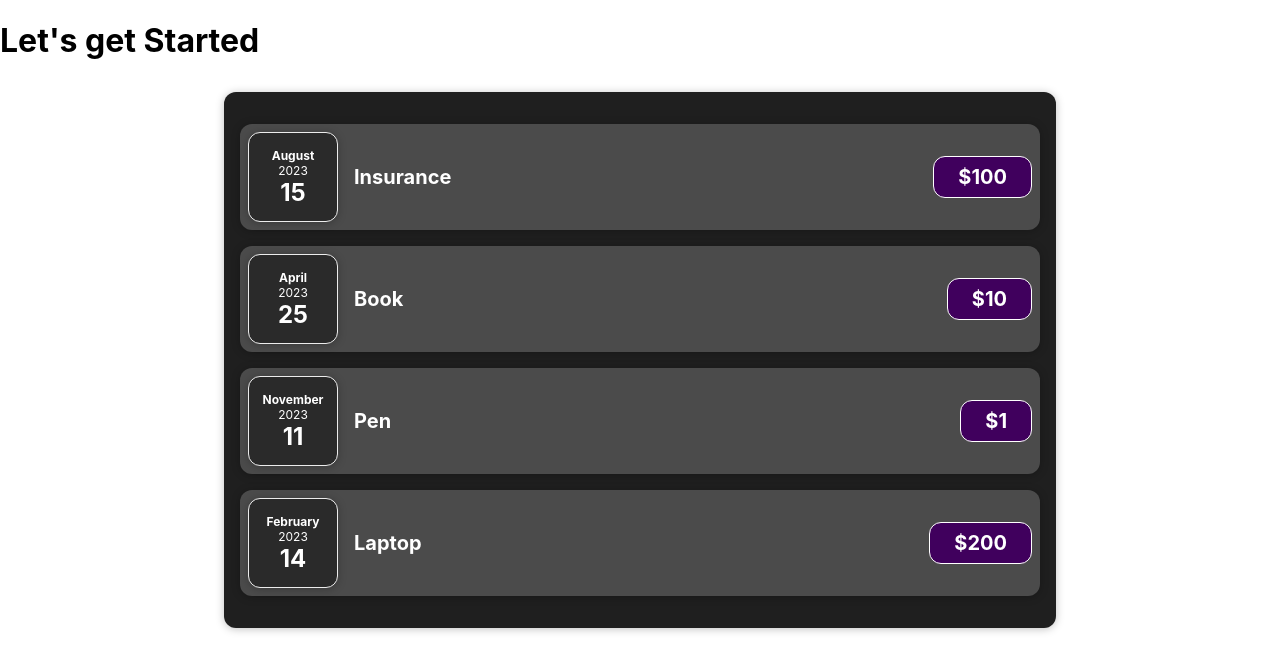
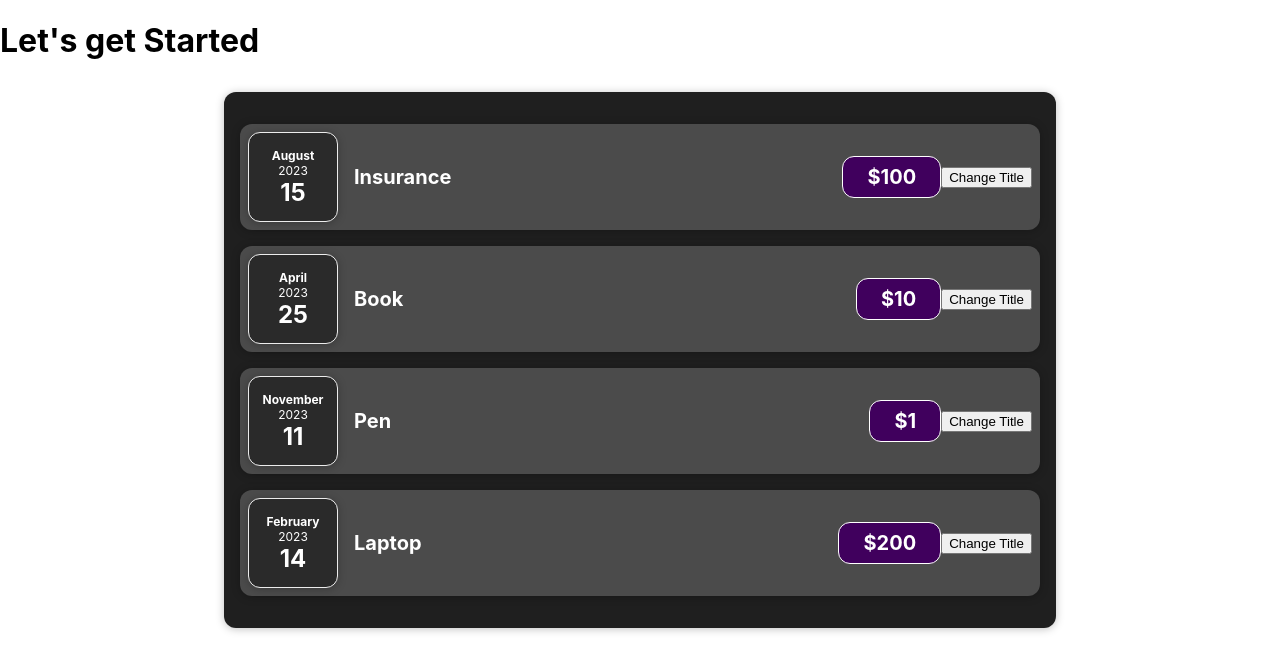
Before and after one commit to naavika/Learning-React, a React (Create React App) app: page / in a window 1280 px wide. Shown: the top 672 px of the page. Built offline with nearby package versions, Linux system fonts and the light colour scheme.

Commit message:
project-one

```diff
--- a/src/components/Expenses/ExpenseItem.js
+++ b/src/components/Expenses/ExpenseItem.js
@@ -4,6 +4,9 @@ import ExpenseDate from "./ExpenseDate";
 import Card from "../UI/Card";
 
 const ExpenseItem = (props) => {
+  function buttonClickHandler(event) {
+    console.log("Button clicked");
+  }
    return (
     <Card className ="expense-item">
       <ExpenseDate date ={props.date}></ExpenseDate>
@@ -11,6 +14,7 @@ const ExpenseItem = (props) => {
         <h2>{props.title}</h2>
         <div className="expense-item__price">${props.price}</div>
       </div>
+      <button onClick={buttonClickHandler}>Change Title</button>
     </Card>
   );
 }
```
